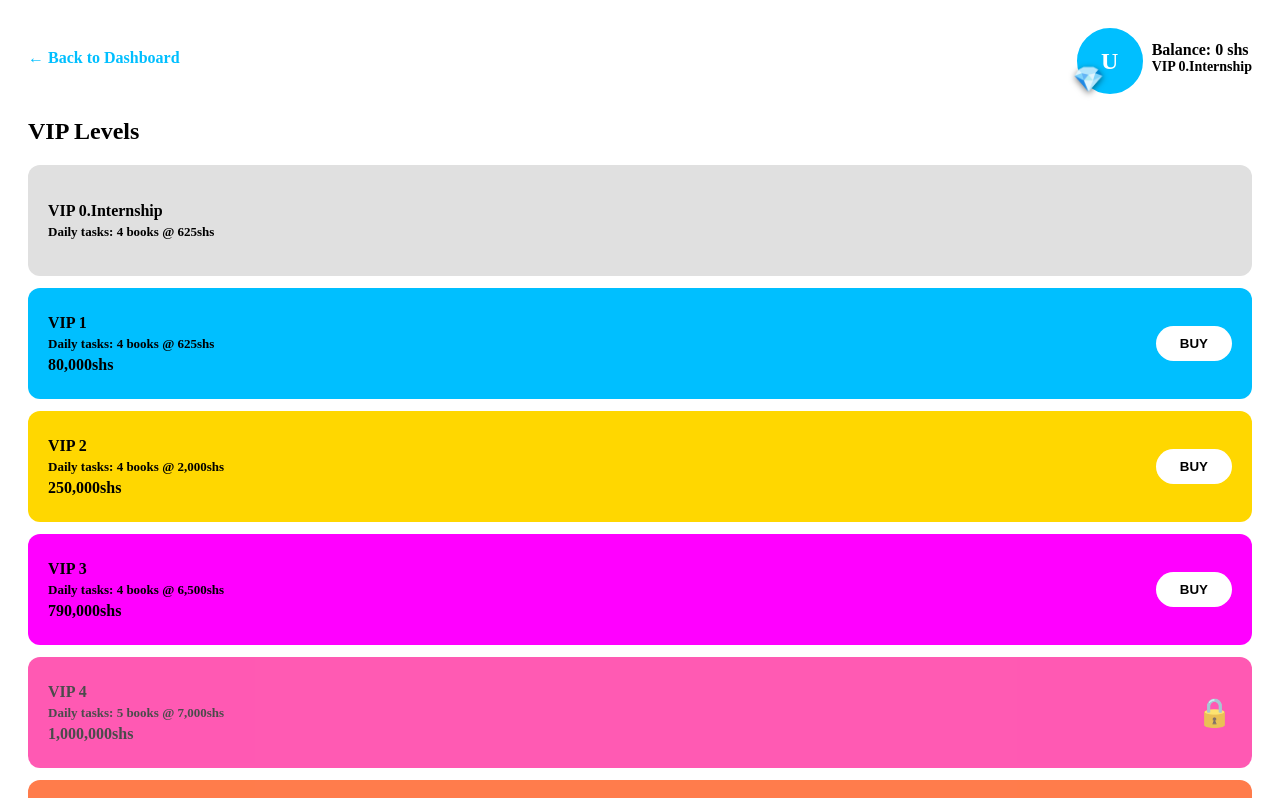
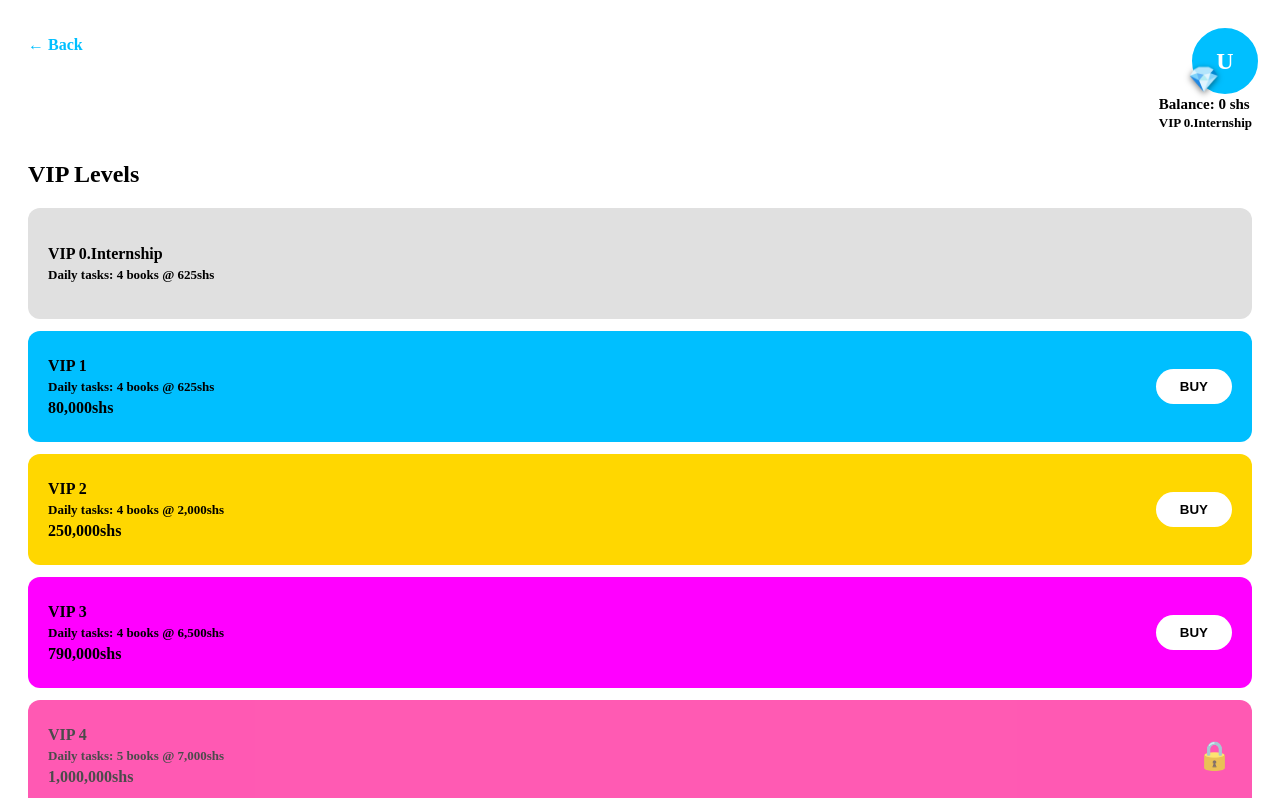
Before and after one commit to Molly256/palamedes-pr, a Next.js app: page /viptasks in a window 1280 px wide. Shown: the top 798 px of the page. Built offline with nearby package versions, Linux system fonts and the light colour scheme.

Commit message:
top bar: Back only, avatar right, balance+vip below avatar

```diff
--- a/app/viptasks/page.js
+++ b/app/viptasks/page.js
@@ -83,9 +83,10 @@ export default function VipTask() {
  return (
  <main style={{ minHeight: '100vh', background: '#FFFFFF', padding: '20px' }}>
 
- {/* Top bar: Back arrow HOT BLUE + Avatar with badge LEFT */}
- <div style={{ display: 'flex', alignItems: 'center', justifyContent: 'space-between', marginBottom: '30px' }}>
+ {/* Top bar: Back LEFT + Avatar RIGHT with text below */}
+ <div style={{ display: 'flex', alignItems: 'flex-start', justifyContent: 'space-between', marginBottom: '30px' }}>
 
+ {/* Back arrow on left - HOT BLUE, text = "Back" only */}
  <Link href="/dashboard" style={{
  fontSize: '16px',
  color: '#00BFFF',
@@ -93,23 +94,29 @@ export default function VipTask() {
  textDecoration: 'none',
  display: 'flex',
  alignItems: 'center',
- gap: '6px'
+ gap: '4px',
+ paddingTop: '8px'
  }}>
- ← Back to Dashboard
+ ← Back
  </Link>
 
- {/* User avatar with VIP badge - FIXED PROP */}
- <div style={{ display: 'flex', alignItems: 'center' }}>
+ {/* Avatar + text on right side */}
+ <div style={{ display: 'flex', flexDirection: 'column', alignItems: 'flex-end' }}>
  <AvatarWithBadge
  username={user?.username}
- vipLevel={Number(user?.vip?? 0)} // KEY FIX:?? keeps 0, Number forces number
+ vipLevel={Number(user?.vip?? 0)}
  size={60}
- key={user?.vip?? 0} // KEY FIX: remount on VIP change
+ key={user?.vip?? 0}
  />
 
- <div style={{ marginLeft: '15px' }}>
- <p style={{ margin: 0, fontWeight: '900', color: '#000' }}>Balance: {user?.balance?.toLocaleString() || 0} shs</p>
- <p style={{ margin: 0, fontSize: '14px', fontWeight: '700', color: '#000' }}>{vips[user?.vip?? 0].name}</p>
+ {/* Balance + VIP text below avatar, aligned left */}
+ <div style={{ marginTop: '8px', textAlign: 'left' }}>
+ <p style={{ margin: 0, fontWeight: '900', color: '#000', fontSize: '15px' }}>
+ Balance: {user?.balance?.toLocaleString() || 0} shs
+ </p>
+ <p style={{ margin: '2px 0 0', fontSize: '13px', fontWeight: '700', color: '#000' }}>
+ {vips[user?.vip?? 0].name}
+ </p>
  </div>
  </div>
  </div>
```
